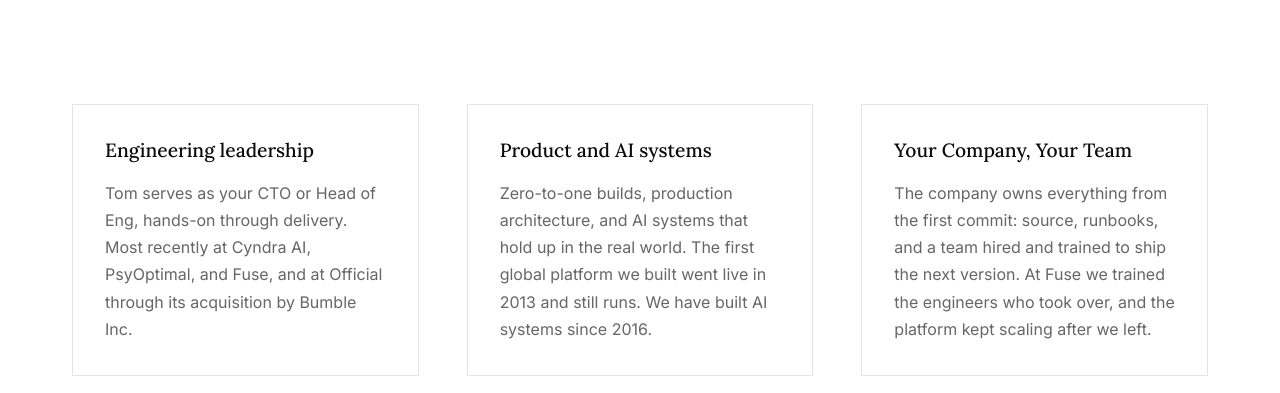
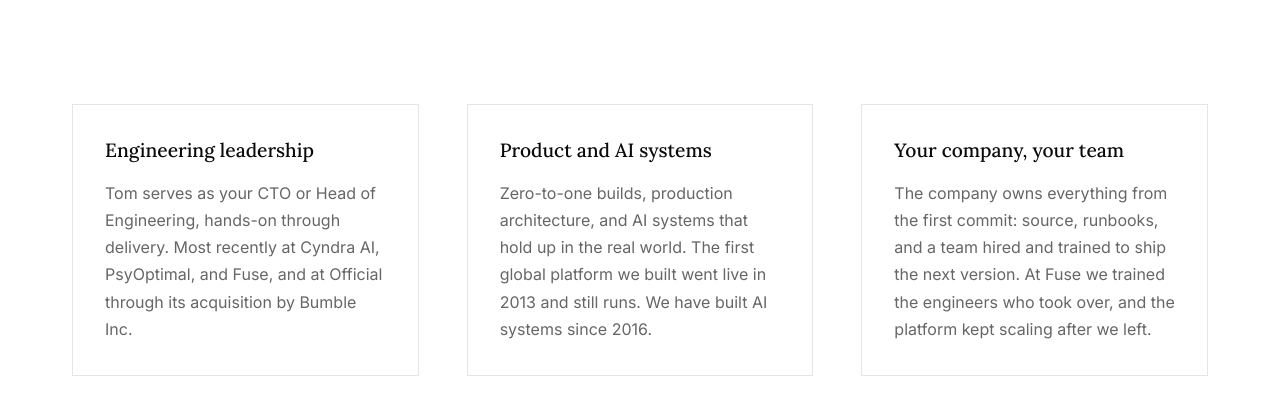
Before and after one commit to yudame/yuda.me, a website: page src/index.html in a window 1280 px wide. Shown: the part 1320-1713 px from the top of the page. Drawn offline with Linux system fonts and the light colour scheme.

Commit message:
copy: spell out Head of Engineering; sentence-case card title

```diff
--- a/src/index.html
+++ b/src/index.html
@@ -170,7 +170,7 @@
                     <div class="card">
                         <h3>Engineering leadership</h3>
                         <p>
-                            Tom serves as your CTO or Head of Eng, hands-on
+                            Tom serves as your CTO or Head of Engineering, hands-on
                             through delivery. Most recently at Cyndra AI,
                             PsyOptimal, and Fuse, and at Official through its
                             acquisition by Bumble Inc.
@@ -186,7 +186,7 @@
                         </p>
                     </div>
                     <div class="card">
-                        <h3>Your Company, Your Team</h3>
+                        <h3>Your company, your team</h3>
                         <p>
                             The company owns everything from the first commit:
                             source, runbooks, and a team hired and trained to
```
